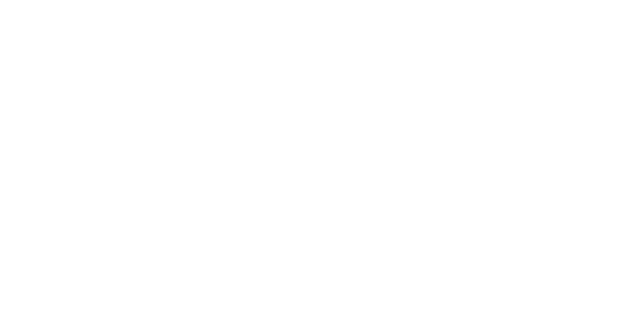
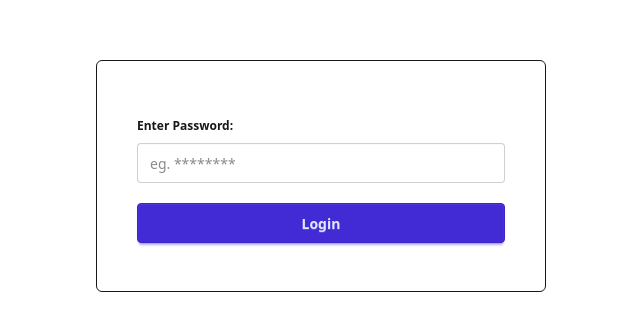
Before and after one commit to aditya-chopde/Department-Project, a React (Vite) app in the folder client/: page /adminlogin in a window 1280 px wide. Before the commit this address had no page. Shown: the part 224-554 px from the top of the page, without its empty margins (319-959 px from the left). Built offline with nearby package versions, Linux system fonts and the light colour scheme.

Commit message:
integrated dashboard routes

```diff
--- a/client/src/App.jsx
+++ b/client/src/App.jsx
@@ -1,26 +1,34 @@
-import './App.css'
-import Home from './pages/Home'
+import "./App.css";
+import Home from "./pages/Home";
 import { BrowserRouter as Router, Routes, Route } from "react-router-dom";
-import LogIn from './pages/Login';
-import Signup from './pages/Signup';
-import UserDashboard from './pages/UserDashboard';
-import AdminDashboard from './pages/AdminDashboard';
+import LogIn from "./pages/Login";
+import Signup from "./pages/Signup";
+import UserDashboard from "./pages/UserDashboard";
+import AdminDashboard from "./pages/AdminDashboard";
+import AdminLogin from "./components/admin_dashboard/AdminLogin";
+import AdminPastPostsPage from "./pages/AdminPastPostsPage";
 
 function App() {
-
   return (
     <>
       <Router>
-      <Routes>
-        <Route path="/" element={<Home />} />
-        <Route path="/login" element={<LogIn />} />
-        <Route path="/signup" element={ <Signup />} />
-        <Route path="/dashboard" element={ <UserDashboard />} />
-        <Route path="/admin-dashboard" element={ <AdminDashboard />} />
-      </Routes>
-    </Router>
+        <Routes>
+          {/* Landing Page Routes  */}
+          <Route path="/" element={<Home />} />
+          <Route path="/login" element={<LogIn />} />
+          <Route path="/signup" element={<Signup />} />
+
+          {/* User Dashboard Routes  */}
+          <Route path="/dashboard" element={<UserDashboard />}/>
+
+          {/* Admin Dashboard Routes  */}
+          <Route path="/adminlogin" element={<AdminLogin />} />
+          <Route path="/admin-dashboard" element={<AdminDashboard />}/>
+          <Route path="/admin-dashboard/past-posts" element={<AdminPastPostsPage />}/>
+        </Routes>
+      </Router>
     </>
-  )
+  );
 }
 
-export default App
+export default App;
--- /dev/null
+++ b/client/src/components/admin_dashboard/AdminLogin.jsx
@@ -0,0 +1,27 @@
+import React from "react";
+
+const AdminLogin = () => {
+  return (
+    <div className="flex flex-col justify-center items-center h-screen">
+      <div className="w-[450px] border p-10 rounded-md">
+        <div>
+          <form className="">
+            <fieldset className="fieldset my-2">
+              <legend className="fieldset-legend">Enter Password: </legend>
+              <input
+                type="password"
+                className="input w-full"
+                placeholder="eg. ********"
+              />
+            </fieldset>
+            <div>
+              <button className="btn btn-primary w-full my-2">Login</button>
+            </div>
+          </form>
+        </div>
+      </div>
+    </div>
+  );
+};
+
+export default AdminLogin;
--- a/client/src/components/admin_dashboard/Navbar.jsx
+++ b/client/src/components/admin_dashboard/Navbar.jsx
@@ -11,10 +11,10 @@ const Navbar = () => {
       <div>
         <ul className="flex flex-row gap-5 items-center">
           <li className="hover:cursor-pointer">
-            <Link to="/">Home</Link>
+            <Link to="/admin-dashboard">Home</Link>
           </li>
           <li className="hover:cursor-pointer">
-            <Link to="/posts">Past Posts</Link>
+            <Link to="/admin-dashboard/past-posts">Past Posts</Link>
           </li>
           <li>
             <div className="avatar">
--- /dev/null
+++ b/client/src/components/admin_dashboard/PastPosts.jsx
@@ -0,0 +1,11 @@
+import React from 'react'
+
+const PastPosts = () => {
+  return (
+    <div className='text-center'>
+      <h1>Past Requests</h1>
+    </div>
+  )
+}
+
+export default PastPosts
--- /dev/null
+++ b/client/src/components/admin_dashboard/RequestPosts.jsx
@@ -0,0 +1,11 @@
+import React from 'react'
+
+const RequestPosts = () => {
+  return (
+    <div className='text-center'>
+      <h1>Requests</h1>
+    </div>
+  )
+}
+
+export default RequestPosts
--- a/client/src/pages/AdminDashboard.jsx
+++ b/client/src/pages/AdminDashboard.jsx
@@ -1,10 +1,12 @@
 import React from 'react'
 import Navbar from '../components/admin_dashboard/Navbar'
+import RequestPosts from '../components/admin_dashboard/RequestPosts'
 
 const AdminDashboard = () => {
   return (
     <div>
       <Navbar/>
+      <RequestPosts/>
     </div>
   )
 }
--- /dev/null
+++ b/client/src/pages/AdminPastPostsPage.jsx
@@ -0,0 +1,14 @@
+import React from 'react'
+import Navbar from '../components/admin_dashboard/Navbar'
+import PastPosts from '../components/admin_dashboard/PastPosts'
+
+const AdminPastPostsPage = () => {
+  return (
+    <div>
+      <Navbar/>
+      <PastPosts/>
+    </div>
+  )
+}
+
+export default AdminPastPostsPage
```
